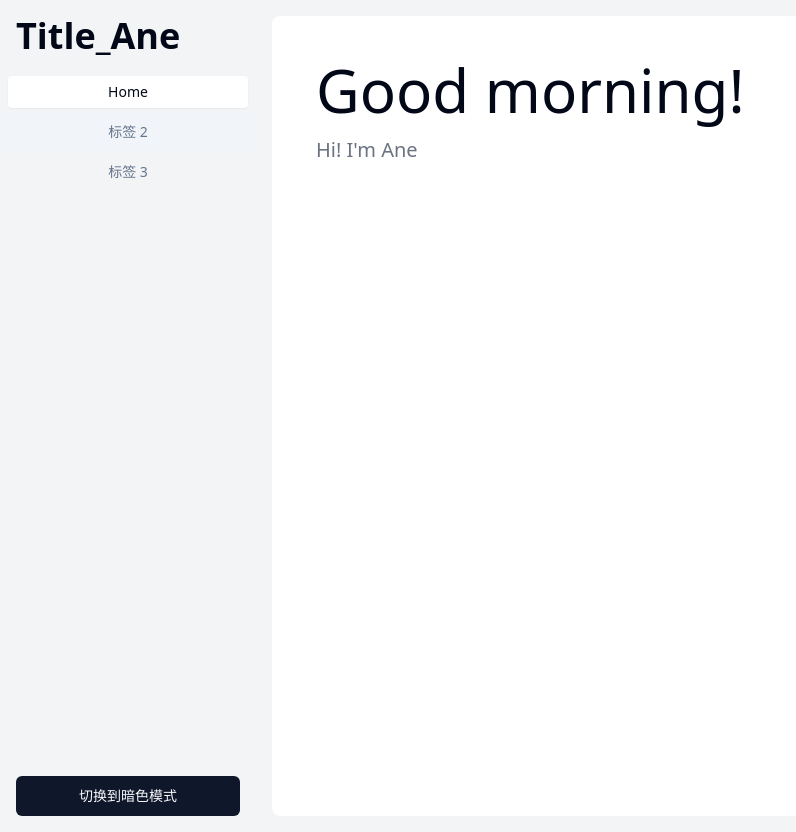
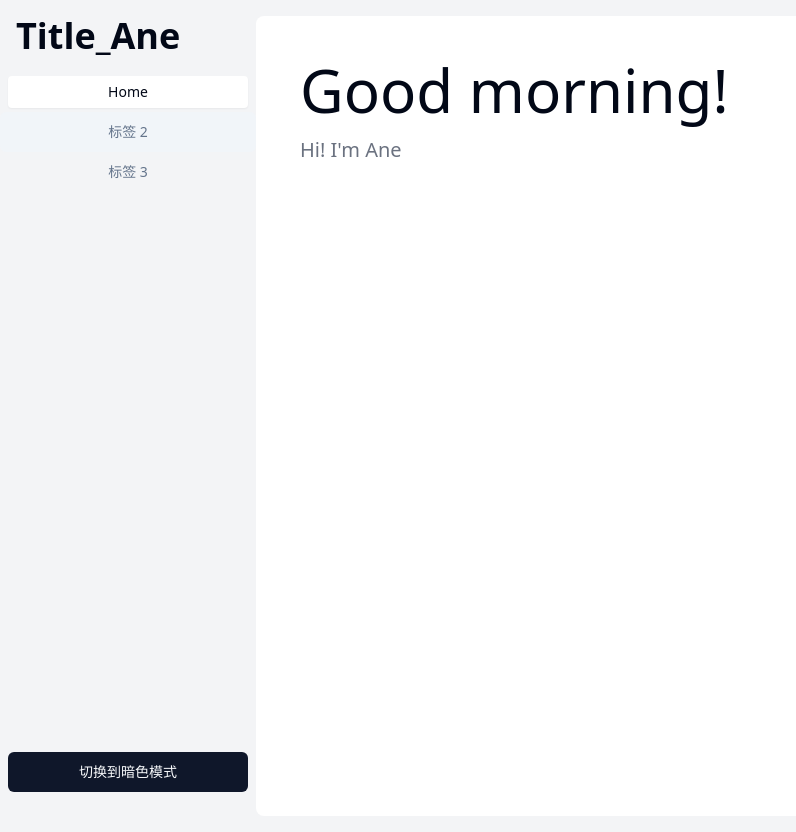
Before and after one commit to Sruo4/ane-blog, a React (Vite) app: page / in a window 1280 px wide. Shown: the whole page, without its empty margins (0-796 px from the left). Built offline with nearby package versions, Linux system fonts and the light colour scheme.

Commit message:
feature: Optimize page layout

```diff
--- a/src/App.tsx
+++ b/src/App.tsx
@@ -22,11 +22,20 @@ function App() {
     }
   }, [isDarkMode]);
 
+  useEffect(() => {
+    // 禁止页面整体滚动
+    document.body.style.overflow = 'hidden';
+    return () => {
+      // 组件卸载时恢复滚动
+      document.body.style.overflow = '';
+    };
+  }, []);
+
   return (
     <Router>
       <main className="flex min-h-screen bg-gray-100 ">
         <Sidebar tabs={tabContents} isDarkMode={isDarkMode} setIsDarkMode={setIsDarkMode}/>
-        <div className="flex-1 p-4">
+        <div className="flex-1 pr-4 pt-4 pb-4">
           <Routes>
             <Route path="/" element={<HomePage />} />
             {tabContents.map(({ id, path, Component }) => (
--- a/src/components/Sidebar.tsx
+++ b/src/components/Sidebar.tsx
@@ -25,9 +25,11 @@ function Sidebar({ tabs, isDarkMode, setIsDarkMode }: SidebarProps) {
           </TabsList>
         </Tabs>
       </div>
-      <Button onClick={() => setIsDarkMode(!isDarkMode)} className="m-4">
-        切换到{isDarkMode ? '亮色模式' : '暗色模式'}
-      </Button>
+      <div className="mb-10 ml-2 mr-2"> {/* 添加外边距 */}
+        <Button onClick={() => setIsDarkMode(!isDarkMode)} className="w-full">
+          切换到{isDarkMode ? '亮色模式' : '暗色模式'}
+        </Button>
+      </div>
     </div>
   );
 }
```
